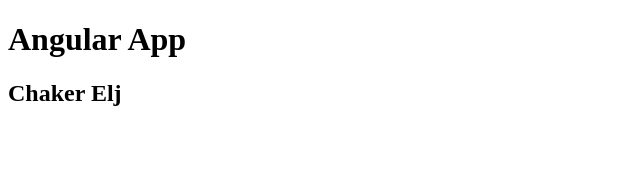
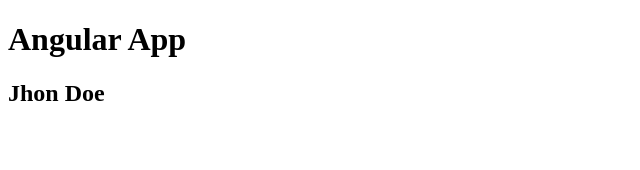
Before and after one commit to ChakerElj/Front-to_back-Angular-Course-Code, an Angular app in the folder angularapp/: page / in a window 1280 px wide. Shown: the top 170 px of the page, without its empty margins (0-640 px from the left). Built offline with nearby package versions, Linux system fonts and the light colour scheme.

Commit message:
using string interpolation

```diff
--- a/angularapp/src/app/components/user/user.component.html
+++ b/angularapp/src/app/components/user/user.component.html
@@ -1 +1 @@
-<h2>Chaker Elj</h2>
+<h2>{{firstName}} {{lastName}}</h2>
```
